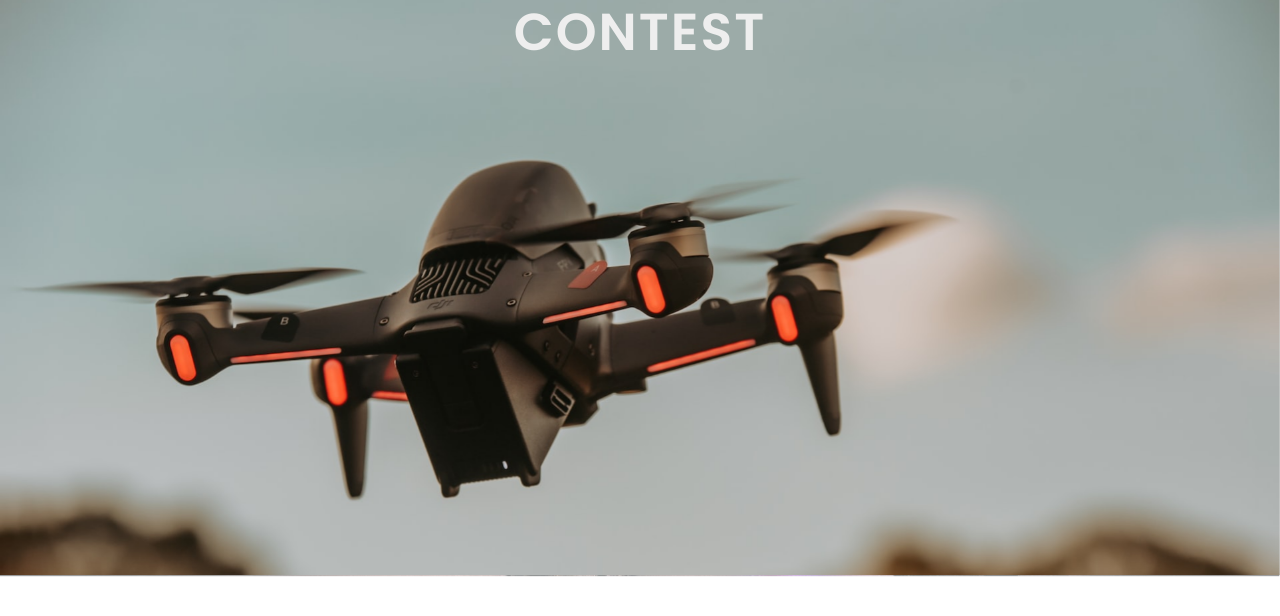
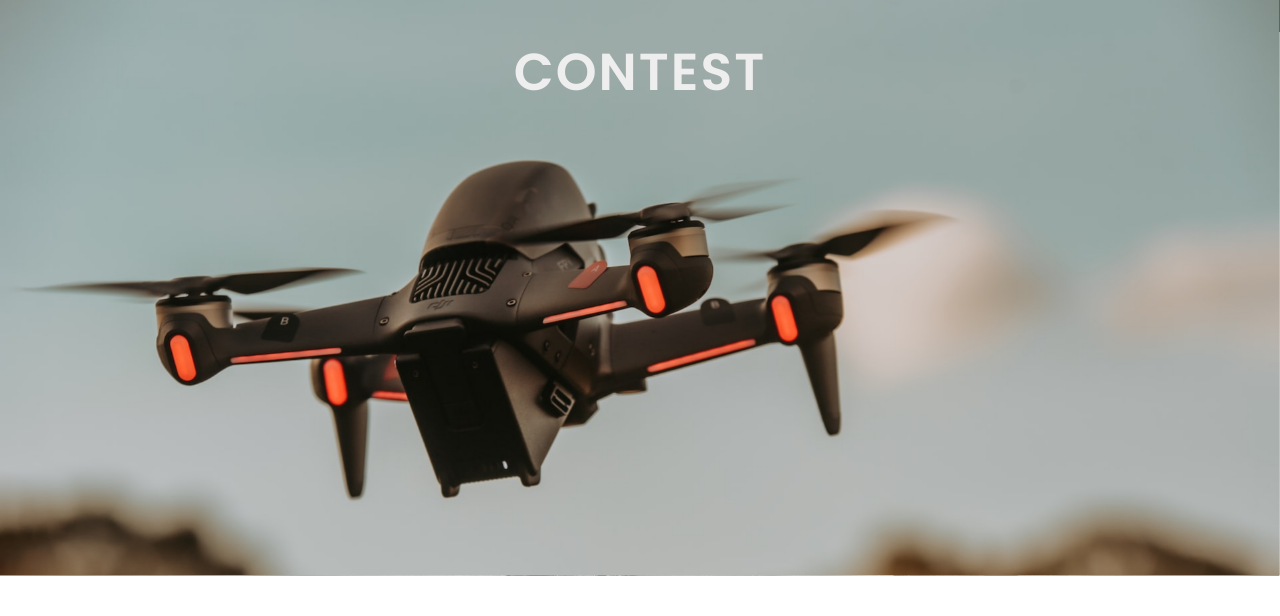
Before and after one commit to vic0627/cgd103_g5, a Vue app: page /race in a window 1280 px wide. Shown: the top 616 px of the page. Built offline with nearby package versions, Linux system fonts and the light colour scheme.

Commit message:
add race

```diff
--- a/src/views/raceView.vue
+++ b/src/views/raceView.vue
@@ -7,36 +7,54 @@
       <div class="banner_img">
         <img src="../assets/images/race/banner01.jpg" alt="banner" />
       </div>
+
       <div class="banner_img">
         <img src="../assets/images/race/banner02.jpg" alt="banner" />
       </div>
+
       <div class="banner_img">
         <img src="../assets/images/race/banner03.jpg" alt="banner" />
       </div>
+
       <div class="banner_img">
         <img src="../assets/images/race/banner04.jpg" alt="banner" />
       </div>
+
       <div class="banner_title">
         <h2>CONTEST</h2>
       </div>
+
+      <div class="test"></div>
     </div>
 
     <!-- race list -->
+
+    <section class="raceList">
+      <div class="box">
+        <p>123</p>
+      </div>
+    </section>
     <!-- background img -->
+    <section class="backgroundImage"></section>
     <!-- practise point -->
+    <section class="practisePoint"></section>
   </main>
 </template>
 
 <style lang="scss" scoped>
 @import "../sass/style.scss";
 @import "../sass/component/_btn.scss";
+section {
+  margin: 0;
+}
 
+// banner
 .banner {
   margin: 0;
-  position: relative;
+  //   position: relative;
   .banner_img {
     width: 100%;
-    position: absolute;
+
     top: 0;
     left: 0;
     opacity: 0;
@@ -45,6 +63,8 @@
     animation: round 20s linear infinite;
     img {
       width: 100%;
+      position: absolute;
+      //   position: relative;
     }
   }
   .banner_title {
@@ -98,4 +118,8 @@
   -webkit-animation-delay: 15s;
   animation-delay: 15s;
 }
+
+//background img
+.backgroundImage {
+}
 </style>
```
